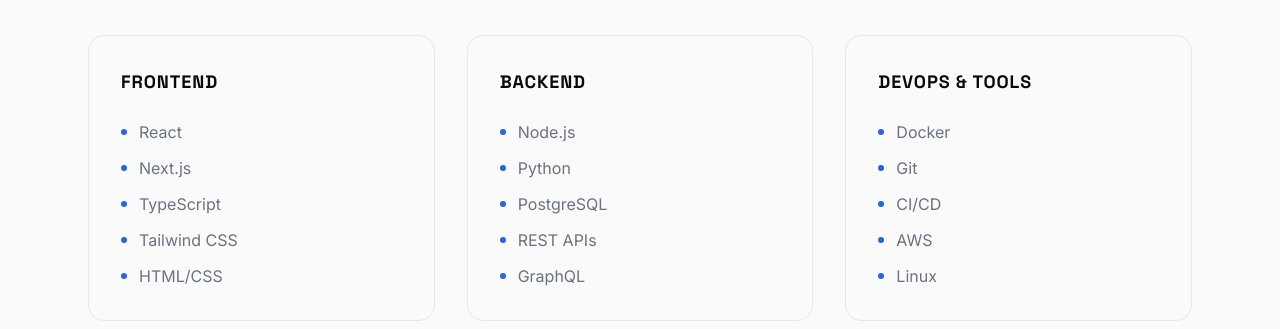
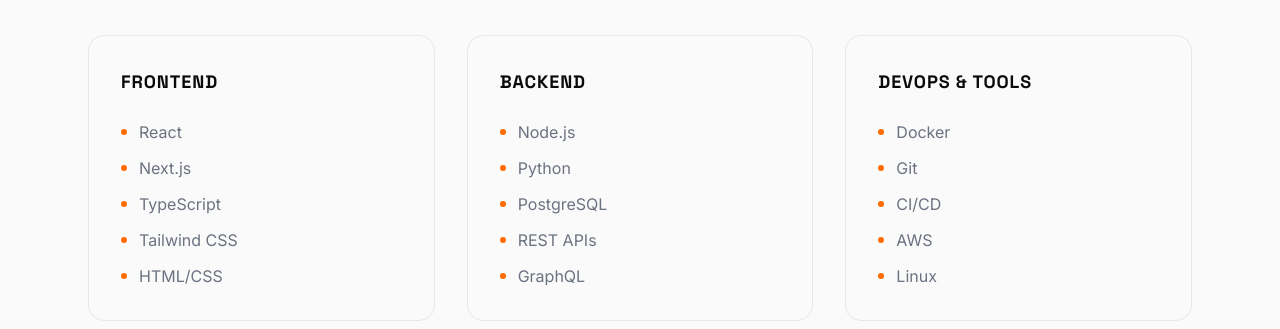
Before and after one commit to Sero01/Portfolio, a Next.js app: page / in a window 1280 px wide. Shown: the part 3060-3389 px from the top of the page. Built offline with nearby package versions, Linux system fonts and the light colour scheme.

Commit message:
style: update color palette to orange accent with purple highlight

```diff
--- a/src/app/globals.css
+++ b/src/app/globals.css
@@ -8,7 +8,8 @@
   --color-muted: #6b7280;
   --color-border: #e5e7eb;
   --color-card: #ffffff;
-  --color-accent: #2563eb;
+  --color-accent: #FF6B00;
+  --color-purple: #7C3AED;
 }
 
 .dark {
@@ -17,7 +18,8 @@
   --color-muted: #9ca3af;
   --color-border: #27272a;
   --color-card: #141414;
-  --color-accent: #3b82f6;
+  --color-accent: #FF7A1A;
+  --color-purple: #8B5CF6;
 }
 
 html {
@@ -35,3 +37,22 @@
   background-color: var(--color-accent);
   color: white;
 }
+
+/* Tech stack marquee animation */
+@keyframes marquee {
+  0% {
+    transform: translateX(0);
+  }
+  100% {
+    transform: translateX(-50%);
+  }
+}
+
+/* Photography horizontal scroll */
+.photography-scroll {
+  scrollbar-width: none;
+  -ms-overflow-style: none;
+}
+.photography-scroll::-webkit-scrollbar {
+  display: none;
+}
```
